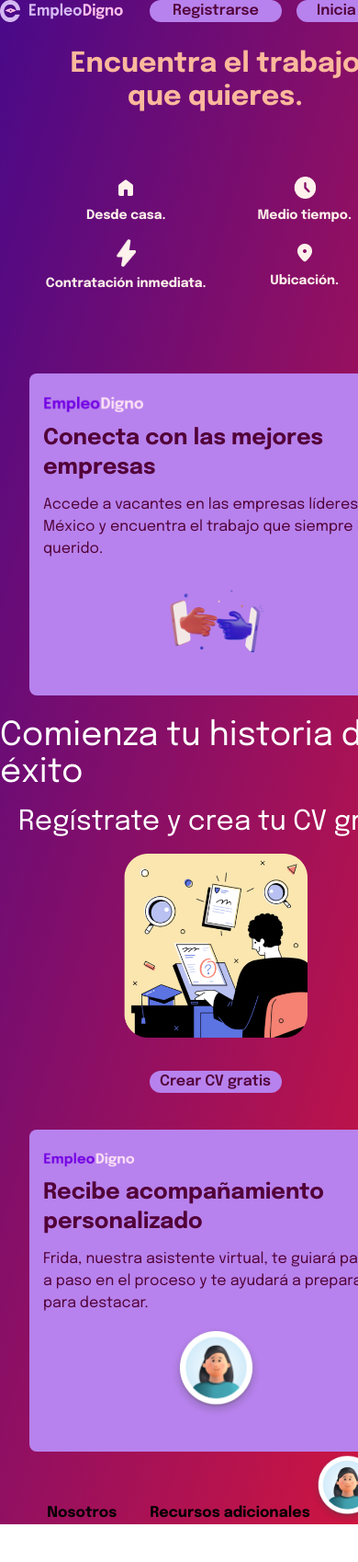
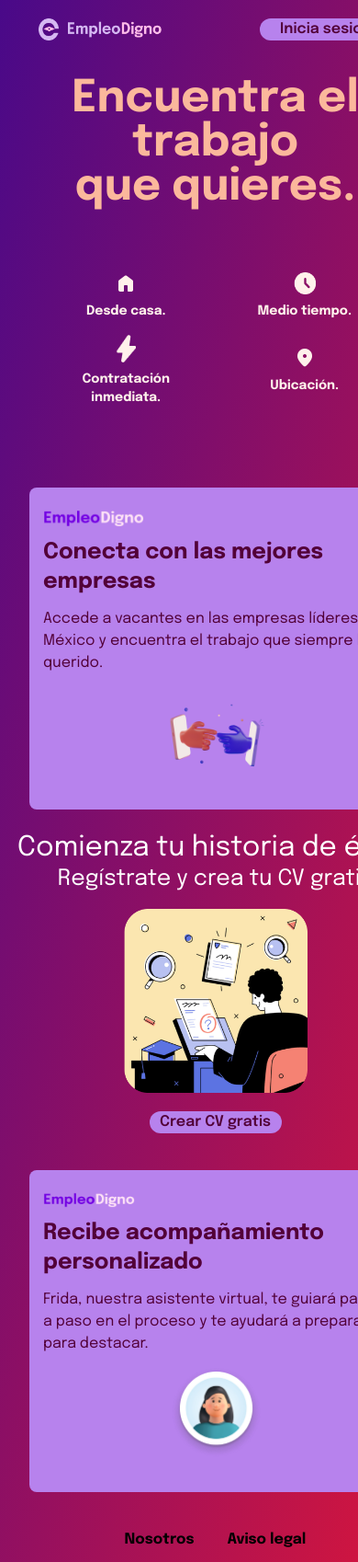
Before and after one commit to LinkTo-ThePast/landing-page-dev, a Next.js app: page /landing-page-dev/ in a window 390 px wide. Shown: the top 1698 px of the page at 92% size. Before the commit the page ends 1657 px from the top, so only its background shows below. Built offline with nearby package versions, Linux system fonts and the light colour scheme.

Commit message:
fixing responsivity

```diff
--- a/app/components/buttons/Button.tsx
+++ b/app/components/buttons/Button.tsx
@@ -1,15 +1,25 @@
 import ButtonProps from "@/app/interface/buttons/IButton";
 
-const Button = ({ text, variant = "primary", onClick }: ButtonProps) => {
+const Button = ({
+  text,
+  variant = "primary",
+  onClick,
+  HideOnSmallViewport = "false",
+}: ButtonProps) => {
   const styles = {
     primary: "bg-[#B782ED] text-[#520138]",
     secondary: "bg-[#ECE2F6] text-black",
     outline: "border border-gray-400 text-black",
   };
 
+  const isHidden = {
+    true: "hidden md:block",
+    false: "",
+  };
+
   return (
     <button
-      className={`md:w-40 md:h-8 md:rounded-3xl w-36 h-6 rounded-2xl font-semibold ${styles[variant]} ${onClick}`}
+      className={`${isHidden[HideOnSmallViewport]} md:w-40 md:h-8 md:rounded-3xl w-36 h-6 rounded-2xl font-semibold ${styles[variant]} ${onClick}`}
     >
       {text}
     </button>
--- a/app/components/card/Card.tsx
+++ b/app/components/card/Card.tsx
@@ -3,11 +3,13 @@ import Button from "../buttons/Button";
 
 const Card = () => {
   return (
-    <div className="flex flex-col items-center gap-4 rounded-3xl">
-      <h1 className="text-4xl text-white mt-6">
+    <div className="flex flex-col justify-center items-center md:items-center md:gap-4 rounded-3xl">
+      <h1 className="md:text-4xl text-3xl text-white mt-6">
         Comienza tu historia de éxito
       </h1>
-      <h2 className="text-3xl text-white">Regístrate y crea tu CV gratis</h2>
+      <h2 className="md:text-3xl text-2xl text-white md:mb-0 mb-4">
+        Regístrate y crea tu CV gratis
+      </h2>
       <Image
         className="mb-5"
         src={"/landing-page-dev/assets/cv.png"}
--- a/app/components/footer/footer.tsx
+++ b/app/components/footer/footer.tsx
@@ -1,22 +1,14 @@
-import Image from "next/image";
 import Link from "next/link";
 
 const Footer = () => {
   return (
-    <footer className="flex w-full justify-center items-end font-bold">
+    <footer className="flex w-full justify-center items-end font-bold pb-3 md:mt-0 mt-10">
       <div className="flex flex-row">
         <ul className="flex flex-row justify-center place-content-center gap-9">
           <Link href={"/"}>Nosotros</Link>
-          <Link href={"/"}>Recursos adicionales</Link>
+          <Link href={"/"}>Aviso legal</Link>
         </ul>
       </div>
-      <Image
-        className=" relative ml-15 "
-        src={"/landing-page-dev/assets/frida.png"}
-        width={80}
-        height={80}
-        alt="Nuestra agente virtual: Frida. ¡Ella te acompañará a lo largo de tu viaje!"
-      />
     </footer>
   );
 };
--- a/app/components/header/header.tsx
+++ b/app/components/header/header.tsx
@@ -3,7 +3,7 @@ import Button from "../buttons/Button";
 
 const Header = () => {
   return (
-    <header className="flex flex-row md:justify-between justify-start sm:pt-6 sm:px-6 md:w-full sm:flex-row sm:w-fit">
+    <header className="flex flex-row md:justify-between justify-evenly pt-5 md:pt-6 md:px-6 md:w-full">
       <Image
         src={"/landing-page-dev/assets/logo.png"}
         width={135}
@@ -11,8 +11,12 @@ const Header = () => {
         quality={85}
         alt="Empleo digno para todos."
       />
-      <div className="flex flex-row ml-7 gap-4 md:gap-6 md:place-content-end">
-        <Button text="Registrarse" variant="primary" />
+      <div className="flex flex-row ml-16 gap-4 md:gap-6 md:place-content-end">
+        <Button
+          text="Registrarse"
+          variant="primary"
+          HideOnSmallViewport="true"
+        />
         <Button text="Inicia sesion" variant="primary" />
       </div>
     </header>
--- a/app/components/jobSpecs/JobSpecs.tsx
+++ b/app/components/jobSpecs/JobSpecs.tsx
@@ -2,8 +2,8 @@ import Image from "next/image";
 
 const JobSpecs = () => {
   return (
-    <div className="md:grid md:grid-cols-4 grid grid-cols-2 gap-4 text-center font-bold items-center p-12 mt-5">
-      <div className="flex flex-col items-center gap-2 transiton duration-500 hover:scale-150 hover:font-extrabold">
+    <div className="md:grid md:grid-cols-4 grid grid-cols-2 gap-4 text-center justify-center font-bold items-center p-12 mt-5">
+      <div className="flex flex-col items-center gap-2 ">
         <Image
           src={"/landing-page-dev/assets/tier/casa.png"}
           alt="Trabaja desde tu casa."
@@ -12,7 +12,7 @@ const JobSpecs = () => {
         />
         <figcaption className="text-sm text-[#FFF1EB]">Desde casa.</figcaption>
       </div>
-      <div className="flex flex-col items-center gap-2 transiton duration-500 hover:scale-150 hover:font-extrabold">
+      <div className="flex flex-col items-center gap-2  ">
         <Image
           src={"/landing-page-dev/assets/tier/reloj.png"}
           alt="Empleos de medio tiempo."
@@ -23,7 +23,7 @@ const JobSpecs = () => {
           Medio tiempo.
         </figcaption>
       </div>
-      <div className="flex flex-col items-center gap-2 transiton duration-500 hover:scale-150 hover:font-extrabold">
+      <div className="flex flex-col items-center gap-2  ">
         <Image
           src={"/landing-page-dev/assets/tier/rapido.png"}
           alt="Contratación inmediata."
@@ -31,10 +31,11 @@ const JobSpecs = () => {
           height={22}
         />
         <figcaption className="text-sm text-[#FFF1EB]">
-          Contratación inmediata.
+          Contratación <br className="md:hidden" />
+          inmediata.
         </figcaption>
       </div>
-      <div className="flex flex-col items-center gap-2 transiton duration-500 hover:scale-120 hover:font-extrabold">
+      <div className="flex flex-col items-center gap-2">
         <Image
           src={"/landing-page-dev/assets/tier/ubi.png"}
           alt="Busca la ubicación que más te convenga."
--- a/app/interface/buttons/IButton.ts
+++ b/app/interface/buttons/IButton.ts
@@ -3,6 +3,7 @@ interface ButtonProps {
   variant?: "primary" | "secondary" | "outline";
   onClick?: () => void;
   class?: string;
+  HideOnSmallViewport?: "true" | "false";
 }
 
 export default ButtonProps;
--- a/app/page.tsx
+++ b/app/page.tsx
@@ -7,18 +7,18 @@ import JobSpecs from "./components/jobSpecs/JobSpecs";
 const Home = () => {
   return (
     <div
-      className="flex flex-col md:h-screen md:w-screen w-fit h-fit justify-items-center m-0 bg-gradient-to-br from-primary to-secondary "
+      className="flex flex-col md:h-screen md:w-screen w-fit h-fit m-0 bg-gradient-to-br from-primary to-secondary "
       id="main-div"
     >
       <div id="header-div">
         <Header />
-        <div className="text-center md:text-5xl text-3xl font-bold mt-7 text-[#FBB89C]">
+        <div className="text-center md:text-6xl text-5xl font-bold md:mt-7 mt-10 text-[#FBB89C]">
           Encuentra el trabajo <br /> que quieres.
         </div>
         <JobSpecs />
       </div>
 
-      <div className="md:flex-grow md:flex md:flex-row flex flex-col md:justify-between md:place-items-center">
+      <div className="md:flex-grow md:flex md:flex-row flex flex-col justify-center md:justify-between md:place-items-center md:mt-0 ">
         <Adds
           heading="Conecta con las mejores empresas"
           text="Accede a vacantes en las empresas líderes de México y encuentra el trabajo que siempre has querido."
```
